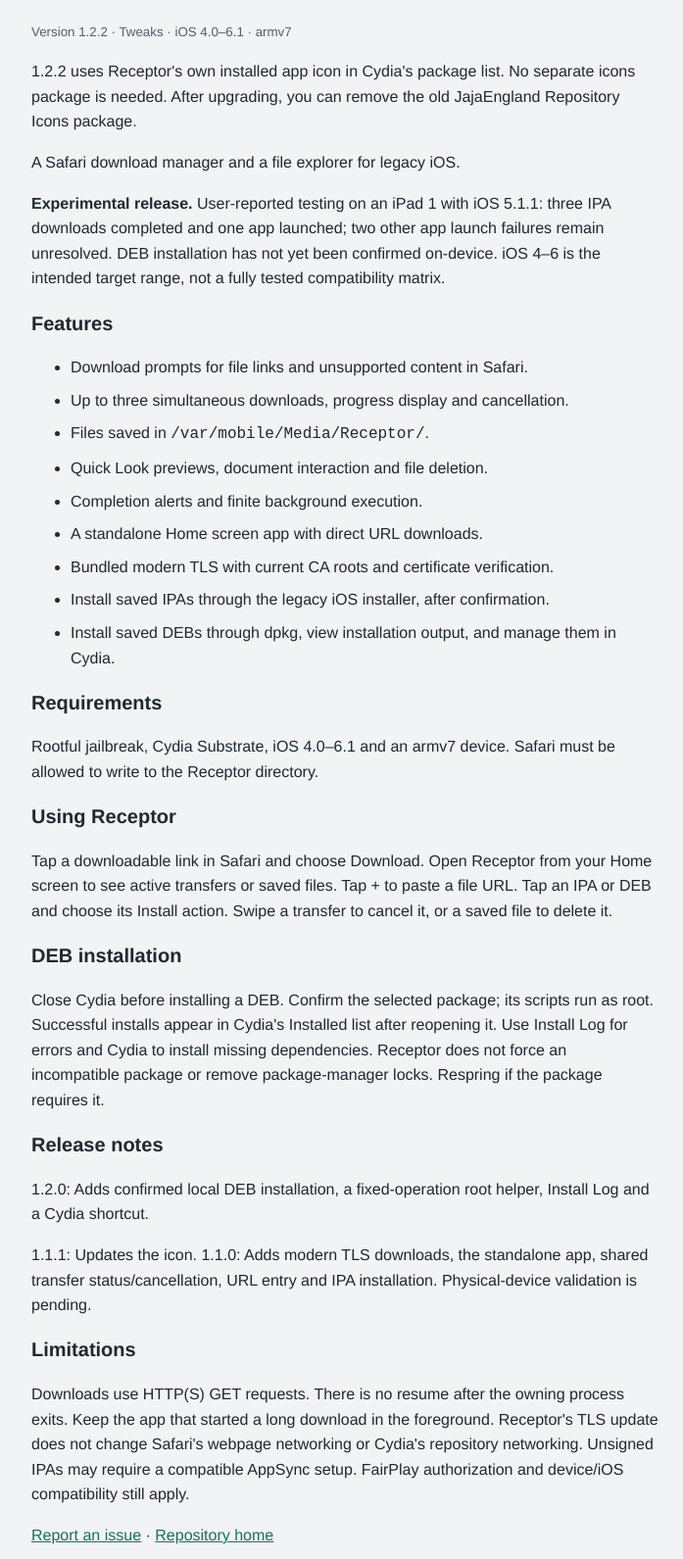
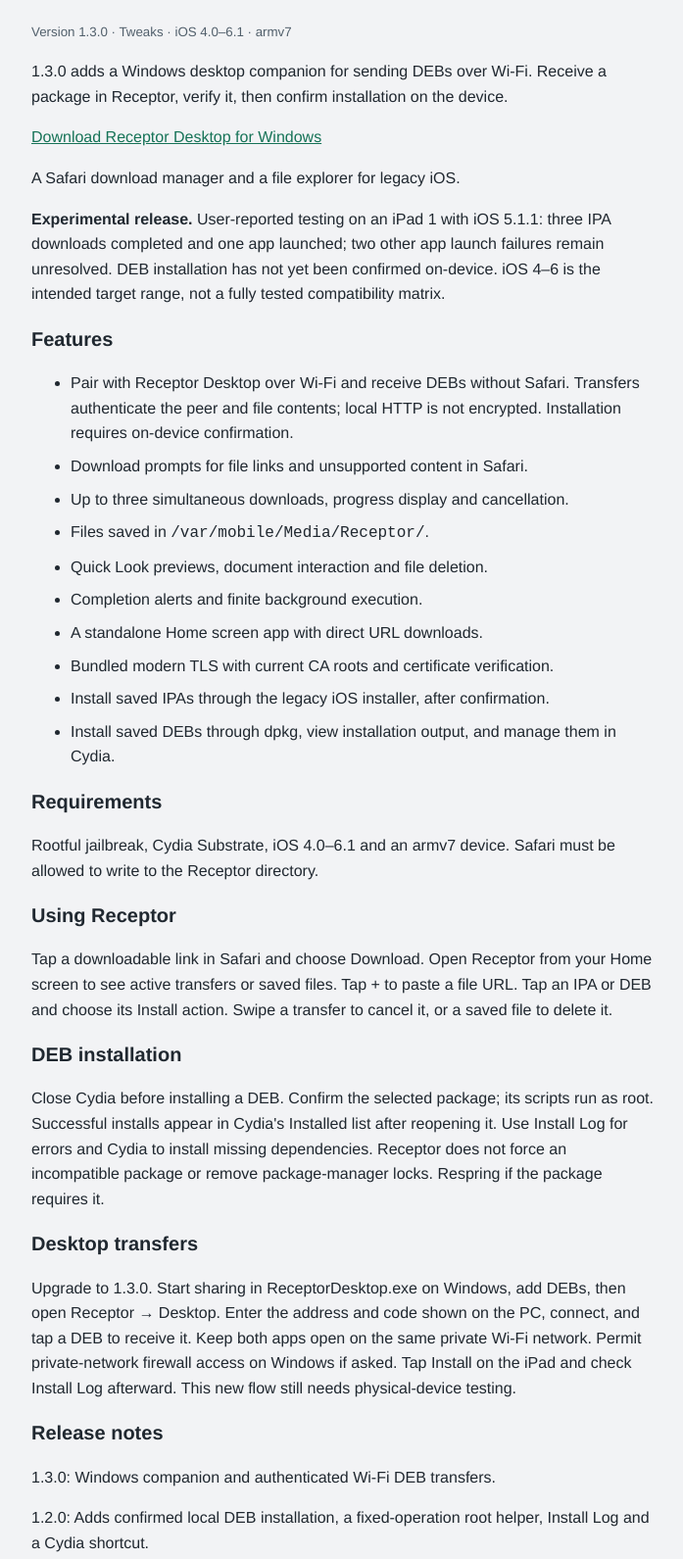
Before and after one commit to jajaengland/jajaengland.github.io, a plain HTML site: page repo/depictions/receptor.html in a window 1280 px wide. Shown: the part 191-1782 px from the top of the page at 98% size, without its empty margins (288-985 px from the left). Drawn offline with Linux system fonts and the light colour scheme.

Commit message:
Publish Receptor 1.3.0 with Windows companion transfers

```diff
--- a/repo/depictions/receptor.html
+++ b/repo/depictions/receptor.html
@@ -5,11 +5,12 @@
 <style>body{font:16px/1.6 Helvetica,Arial,sans-serif;background:#f2f3f5;color:#202830;margin:0;padding:20px}main{max-width:640px;margin:auto}h1{font-size:32px}h2{font-size:20px}a{color:#167357}li{margin-bottom:8px}code{word-wrap:break-word}small{color:#52606c}</style>
 </head><body><main>
 <p><img src="../icons/receptor.png" width="72" height="72" alt="Receptor download icon"></p>
-<h1>Receptor</h1><p><small>Version 1.2.2 · Tweaks · iOS 4.0–6.1 · armv7</small></p>
-<p>1.2.2 uses Receptor's own installed app icon in Cydia's package list. No separate icons package is needed. After upgrading, you can remove the old JajaEngland Repository Icons package.</p>
+<h1>Receptor</h1><p><small>Version 1.3.0 · Tweaks · iOS 4.0–6.1 · armv7</small></p>
+<p>1.3.0 adds a Windows desktop companion for sending DEBs over Wi-Fi. Receive a package in Receptor, verify it, then confirm installation on the device.</p><p><a href="https://github.com/jajaengland/Receptor/releases/tag/v1.3.0">Download Receptor Desktop for Windows</a></p>
 <p>A Safari download manager and a file explorer for legacy iOS.</p>
 <p><strong>Experimental release.</strong> User-reported testing on an iPad 1 with iOS 5.1.1: three IPA downloads completed and one app launched; two other app launch failures remain unresolved. DEB installation has not yet been confirmed on-device. iOS 4–6 is the intended target range, not a fully tested compatibility matrix.</p>
 <h2>Features</h2><ul>
+<li>Pair with Receptor Desktop over Wi-Fi and receive DEBs without Safari. Transfers authenticate the peer and file contents; local HTTP is not encrypted. Installation requires on-device confirmation.</li>
 <li>Download prompts for file links and unsupported content in Safari.</li>
 <li>Up to three simultaneous downloads, progress display and cancellation.</li>
 <li>Files saved in <code>/var/mobile/Media/Receptor/</code>.</li>
@@ -23,7 +24,8 @@
 <h2>Requirements</h2><p>Rootful jailbreak, Cydia Substrate, iOS 4.0–6.1 and an armv7 device. Safari must be allowed to write to the Receptor directory.</p>
 <h2>Using Receptor</h2><p>Tap a downloadable link in Safari and choose Download. Open Receptor from your Home screen to see active transfers or saved files. Tap + to paste a file URL. Tap an IPA or DEB and choose its Install action. Swipe a transfer to cancel it, or a saved file to delete it.</p>
 <h2>DEB installation</h2><p>Close Cydia before installing a DEB. Confirm the selected package; its scripts run as root. Successful installs appear in Cydia's Installed list after reopening it. Use Install Log for errors and Cydia to install missing dependencies. Receptor does not force an incompatible package or remove package-manager locks. Respring if the package requires it.</p>
-<h2>Release notes</h2><p>1.2.0: Adds confirmed local DEB installation, a fixed-operation root helper, Install Log and a Cydia shortcut.</p><p>1.1.1: Updates the icon. 1.1.0: Adds modern TLS downloads, the standalone app, shared transfer status/cancellation, URL entry and IPA installation. Physical-device validation is pending.</p>
+<h2>Desktop transfers</h2><p>Upgrade to 1.3.0. Start sharing in ReceptorDesktop.exe on Windows, add DEBs, then open Receptor → Desktop. Enter the address and code shown on the PC, connect, and tap a DEB to receive it. Keep both apps open on the same private Wi-Fi network. Permit private-network firewall access on Windows if asked. Tap Install on the iPad and check Install Log afterward. This new flow still needs physical-device testing.</p>
+<h2>Release notes</h2><p>1.3.0: Windows companion and authenticated Wi-Fi DEB transfers.</p><p>1.2.0: Adds confirmed local DEB installation, a fixed-operation root helper, Install Log and a Cydia shortcut.</p><p>1.1.1: Updates the icon. 1.1.0: Adds modern TLS downloads, the standalone app, shared transfer status/cancellation, URL entry and IPA installation. Physical-device validation is pending.</p>
 <h2>Limitations</h2><p>Downloads use HTTP(S) GET requests. There is no resume after the owning process exits. Keep the app that started a long download in the foreground. Receptor's TLS update does not change Safari's webpage networking or Cydia's repository networking. Unsigned IPAs may require a compatible AppSync setup. FairPlay authorization and device/iOS compatibility still apply.</p>
 <p><a href="https://github.com/jajaengland/Receptor/issues">Report an issue</a> · <a href="../">Repository home</a></p>
 </main></body></html>
```
Also changed, not shown: repo/index.html (+1 -1 lines), 9 other files.
